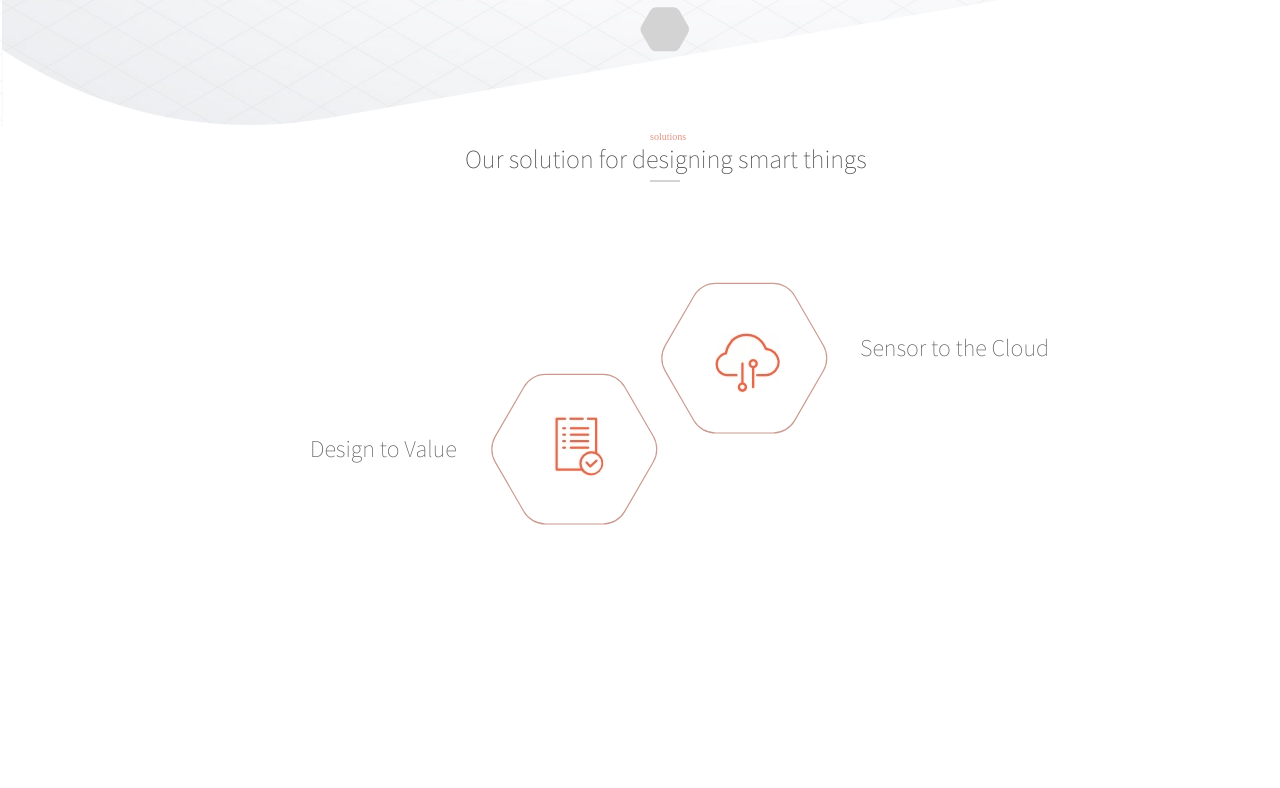
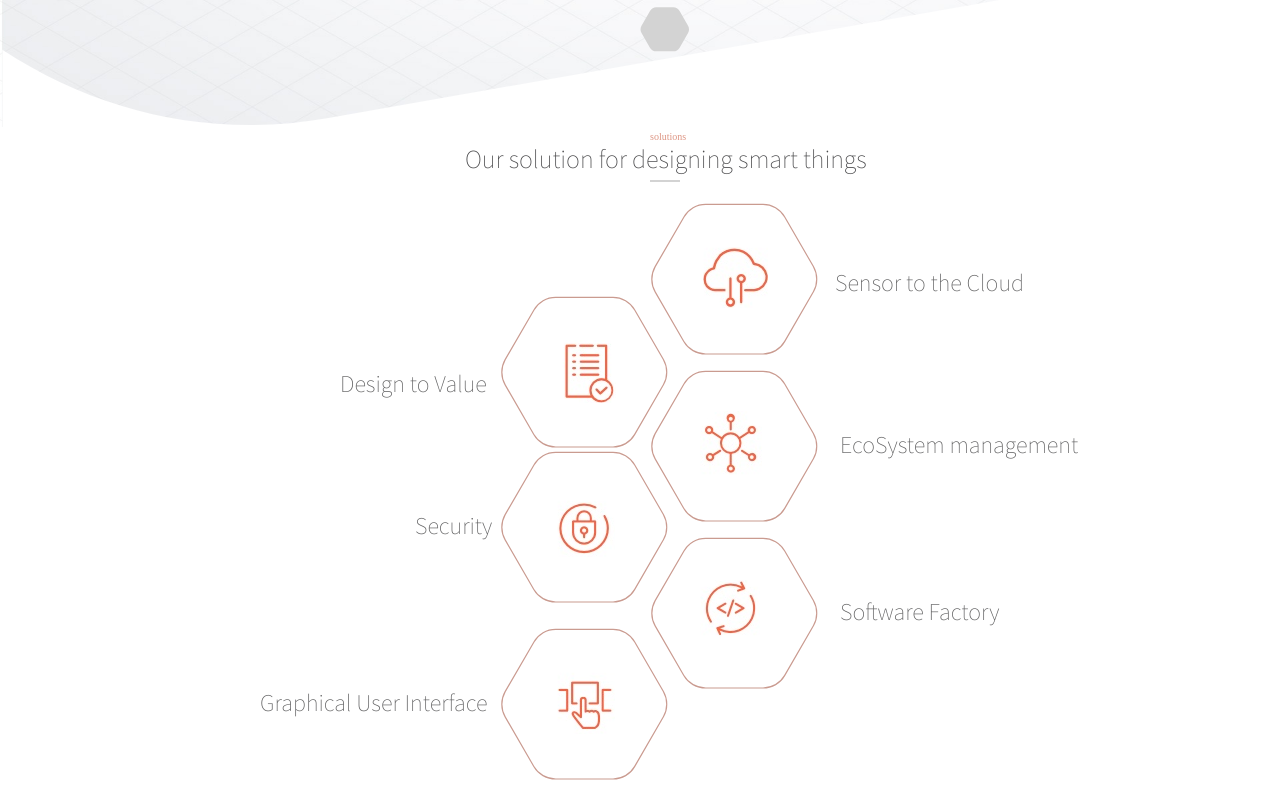
Before and after one commit to Artem5417/micro-test-css, a plain HTML site: page index.html in a window 1280 px wide. Shown: the part 726-1514 px from the top of the page. Before the commit the page ends 1259 px from the top, so only its background shows below. Drawn offline with Linux system fonts and the light colour scheme.

Commit message:
add: smart img

```diff
--- a/index.html
+++ b/index.html
@@ -69,7 +69,7 @@
             </path>
         </svg>
     </div>
-    <div class="text1">
+    <div class="smarttitle">
         <div class="solution">
             solutions
         </div>
@@ -89,9 +89,10 @@
             </path>
         </svg>
         <img class="CloudSensor" src="Cloud.png">
-    </div>
-    <div class="Text2">
-        Sensor to the Cloud
+
+        <div class="smarttext1">
+            Sensor to the Cloud
+        </div>
     </div>
     <div class="smart2">
         <svg class="Design" version="1.1" xmlns="http://www.w3.org/2000/svg" xmlns:xlink="http://www.w3.org/1999/xlink"
@@ -102,9 +103,62 @@
             </path>
         </svg>
         <img class="Value" src="Design.png">
+
+        <div class="smarttext2">
+            Design to Value
+        </div>
     </div>
-    <div class="text3">
-        Design to Value
+    <div class="smart3">
+        <svg class="Eco" version="1.1" xmlns="http://www.w3.org/2000/svg" xmlns:xlink="http://www.w3.org/1999/xlink"
+            x="0px" y="0px" viewBox="0 0 141.7 141.7" style="enable-background:new 0 0 141.7 141.7;"
+            xml:space="preserve">
+            <path d="M46.4,134.2h47.8c7.5,0,14.4-4,18.1-10.5l23.9-41.4c3.7-6.5,3.7-14.5,0-21L112.3,20c-3.7-6.5-10.7-10.5-18.1-10.5H46.4
+            c-7.5,0-14.4,4-18.1,10.5L4.3,61.4c-3.7,6.5-3.7,14.5,0,21l23.9,41.4C31.9,130.2,38.9,134.2,46.4,134.2z">
+            </path>
+        </svg>
+        <img class="System" src="EcoSystem.png">
+        <div class="smarttext3">
+            EcoSystem management
+        </div>
+    </div>
+    <div class="smart4">
+        <svg class="Security" version="1.1" xmlns="http://www.w3.org/2000/svg"
+            xmlns:xlink="http://www.w3.org/1999/xlink" x="0px" y="0px" viewBox="0 0 141.7 141.7"
+            style="enable-background:new 0 0 141.7 141.7;" xml:space="preserve">
+            <path d="M46.4,134.2h47.8c7.5,0,14.4-4,18.1-10.5l23.9-41.4c3.7-6.5,3.7-14.5,0-21L112.3,20c-3.7-6.5-10.7-10.5-18.1-10.5H46.4
+            c-7.5,0-14.4,4-18.1,10.5L4.3,61.4c-3.7,6.5-3.7,14.5,0,21l23.9,41.4C31.9,130.2,38.9,134.2,46.4,134.2z">
+            </path>
+        </svg>
+        <img class="security" src="Security.png">
+        <div class="smarttext4">
+            Security
+        </div>
+    </div>
+    <div class="smart5">
+        <svg class="Factory" version="1.1" xmlns="http://www.w3.org/2000/svg" xmlns:xlink="http://www.w3.org/1999/xlink"
+            x="0px" y="0px" viewBox="0 0 141.7 141.7" style="enable-background:new 0 0 141.7 141.7;"
+            xml:space="preserve">
+            <path d="M46.4,134.2h47.8c7.5,0,14.4-4,18.1-10.5l23.9-41.4c3.7-6.5,3.7-14.5,0-21L112.3,20c-3.7-6.5-10.7-10.5-18.1-10.5H46.4
+            c-7.5,0-14.4,4-18.1,10.5L4.3,61.4c-3.7,6.5-3.7,14.5,0,21l23.9,41.4C31.9,130.2,38.9,134.2,46.4,134.2z">
+            </path>
+        </svg>
+        <img class="software" src="Factory.png">
+        <div class="smarttext5">
+            Software Factory
+        </div>
+    </div>
+    <div class="smart6">
+        <svg class="Graphical" version="1.1" xmlns="http://www.w3.org/2000/svg"
+            xmlns:xlink="http://www.w3.org/1999/xlink" x="0px" y="0px" viewBox="0 0 141.7 141.7"
+            style="enable-background:new 0 0 141.7 141.7;" xml:space="preserve">
+            <path d="M46.4,134.2h47.8c7.5,0,14.4-4,18.1-10.5l23.9-41.4c3.7-6.5,3.7-14.5,0-21L112.3,20c-3.7-6.5-10.7-10.5-18.1-10.5H46.4
+            c-7.5,0-14.4,4-18.1,10.5L4.3,61.4c-3.7,6.5-3.7,14.5,0,21l23.9,41.4C31.9,130.2,38.9,134.2,46.4,134.2z">
+            </path>
+        </svg>
+        <img class="User" src="Graphical.png">
+        <div class="smarttext6">
+            Graphical User Interface
+        </div>
     </div>
 </body>
 <style>
@@ -210,7 +264,7 @@
         cursor: pointer;
     }
 
-    .text1 {
+    .smarttitle {
         margin-left: 140px;
     }
 
@@ -241,8 +295,7 @@
 
     .Sensor {
         position: absolute;
-        margin-top: 90px;
-        margin-left: 635px;
+        margin-left: 20px;
         height: 170px;
         fill: white;
         stroke: #ca9b90ff;
@@ -251,14 +304,13 @@
 
     .CloudSensor {
         position: absolute;
-        margin-top: 150px;
-        margin-left: 690px;
+        margin-left: 73px;
     }
 
-    .Text2 {
-        margin-left: 860px;
+    .smarttext1 {
+        margin-left: 205px;
         font-family: 'Source Sans Pro';
-        margin-top: 150px;
+        margin-top: 10px;
         font-size: 24px;
         color: #606061ff;
     }
@@ -269,30 +321,140 @@
         fill: white;
         stroke: #ca9b90ff;
         stroke-width: 1px;
-        margin-left: 490px;
+        margin-left: 160px;
 
     }
 
     .Value {
         position: absolute;
-        margin-left: 550px;
-        margin-top: 50px;
+        margin-left: 220px;
     }
 
     .smart1 {
-        margin-left: 25px;
+        display: flex;
+        align-items: center;
+        margin-top: 75px;
+        margin-left: 630px
     }
 
-    .smart {
-        margin-top: 25px;
+    .smart2 {
+        display: flex;
+        align-items: center;
+        margin-top: 45px;
+        margin-left: 340px;
     }
 
-    .text3 {
-        margin-top: 70px;
+    .smarttext2 {
+        margin-top: 25px;
         font-size: 24px;
-        margin-left: 310px;
         color: #606061ff;
         font-family: 'Source Sans Pro';
+    }
+
+    .Eco {
+        position: absolute;
+        height: 170px;
+        fill: white;
+        stroke-width: 1px;
+        stroke: #ca9b90ff;
+    }
+
+    .smart3 {
+        display: flex;
+        align-items: center;
+        margin-top: 30px;
+        margin-left: 650px;
+    }
+
+    .System {
+        position: absolute;
+        margin-left: 50px;
+    }
+
+    .smarttext3 {
+        margin-left: 190px;
+        font-size: 24px;
+        font-family: 'Source Sans Pro';
+        color: #606061ff;
+    }
+
+    .Security {
+        height: 170px;
+        position: absolute;
+        fill: white;
+        stroke: #ca9b90ff;
+        margin-left: 85px;
+    }
+
+    .smart4 {
+        display: flex;
+        align-items: center;
+        margin-left: 415px;
+        margin-top: 50px;
+
+    }
+
+    .security {
+        position: absolute;
+        margin-left: 140px;
+    }
+
+    .smarttext4 {
+        font-size: 24px;
+        font-family: 'Source sans Pro';
+        color: #606061ff;
+    }
+
+    .Factory {
+        height: 170px;
+        position: absolute;
+        fill: white;
+        stroke: #ca9b90ff;
+    }
+
+    .smart5 {
+        display: flex;
+        align-items: center;
+        margin-top: 55px;
+        margin-left: 650px;
+    }
+
+    .software {
+        position: absolute;
+        margin-left: 50px;
+    }
+
+    .smarttext5 {
+        margin-left: 190px;
+        font-size: 24px;
+        font-family: 'Source Sans Pro';
+        color: #606061ff;
+    }
+
+    .smart6 {
+        display: flex;
+        align-items: center;
+        margin-top: 60px;
+        margin-left: 260px;
+    }
+
+    .User {
+        position: absolute;
+        margin-left: 295px;
+    }
+
+    .Graphical {
+        height: 170px;
+        position: absolute;
+        fill: white;
+        stroke: #ca9b90ff;
+        margin-left: 240px;
+    }
+
+    .smarttext6 {
+        font-size: 24px;
+        font-family: 'Source Sans Pro';
+        color: #606061ff;
     }
 </style>
 
```
Also changed, not shown: EcoSystem.png (renamed from desktop3.jpg_9.png), Factory.png (added), Graphical.png (added), Security.png (added).
